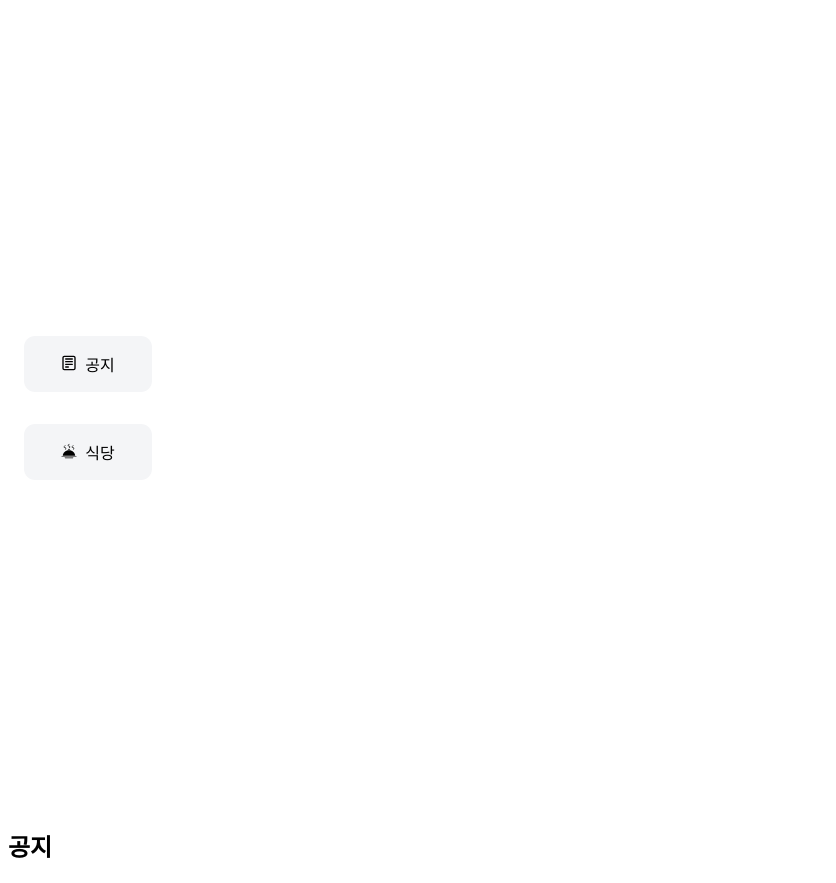
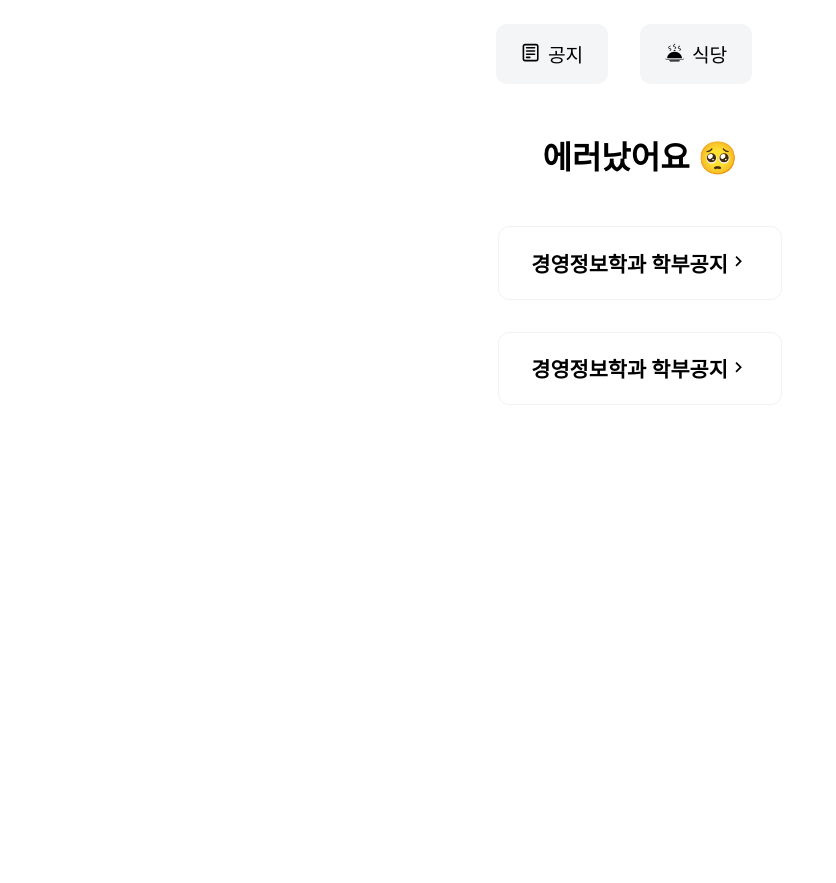
Before and after one commit to CBNU-CMI/Crawler-admin, a React (Create React App) app: page /notice in a window 1280 px wide. Shown: the whole page, without its empty margins (0-836 px from the left). After the commit the page ends 800 px from the top, so only its background shows below. Built offline with nearby package versions, Linux system fonts and the light colour scheme.

Commit message:
[#1] feat: modal component 생성, event 등록

```diff
--- /dev/null
+++ b/src/component/ErrorModal.js
@@ -0,0 +1,16 @@
+import React, { Fragment } from "react";
+import {} from "../styles/errorModal.scss";
+
+const ErrorModal = ({ data, close }) => {
+  return (
+    <Fragment>
+      <div className="modal-overlay" onClick={close} />
+      <div className="error-modal">
+        <h1>⚠️에러⚠️</h1>
+        <p>{data}</p>
+      </div>
+    </Fragment>
+  );
+};
+
+export default ErrorModal;
--- a/src/pages/notice.js
+++ b/src/pages/notice.js
@@ -1,11 +1,27 @@
 import React from "react";
 import Navigation from "../component/Navigation";
+import {} from "../styles/notice.scss";
+import { MdKeyboardArrowRight } from "react-icons/md";
 
 const Notice = () => {
   return (
-    <div>
+    <div className="notice">
       <Navigation />
-      <h2>공지</h2>
+      <div className="error">
+        <p>에러났어요 🥺</p>
+        <div className="error-crawler">
+          <p>
+            경영정보학과 학부공지
+            <MdKeyboardArrowRight />
+          </p>
+        </div>
+        <div className="error-crawler">
+          <p>
+            경영정보학과 학부공지
+            <MdKeyboardArrowRight />
+          </p>
+        </div>
+      </div>
     </div>
   );
 };
--- a/src/pages/restaurant.js
+++ b/src/pages/restaurant.js
@@ -1,11 +1,36 @@
-import React from "react";
+import React, { useState } from "react";
 import Navigation from "../component/Navigation";
+import {} from "../styles/restaurant.scss";
+import { MdKeyboardArrowRight } from "react-icons/md";
+import ErrorModal from "../component/ErrorModal";
 
 const Restaurant = () => {
+  const [modalState, setModalState] = useState({ open: false });
+  function openModal() {
+    setModalState({ open: true });
+  }
+  function closeModal() {
+    setModalState({ open: false });
+  }
   return (
-    <div>
+    <div className="restaurant">
       <Navigation />
-      <h2>식당</h2>
+      <div className="error">
+        <p>에러났어요 🥺</p>
+        <div className="error-crawler" onClick={openModal}>
+          <p>
+            양진재
+            <MdKeyboardArrowRight />
+          </p>
+        </div>
+        <div className="error-crawler">
+          <p>
+            양성재
+            <MdKeyboardArrowRight />
+          </p>
+        </div>
+      </div>
+      {modalState.open ? <ErrorModal data="양진재" close={closeModal} /> : ""}
     </div>
   );
 };
--- /dev/null
+++ b/src/styles/errorModal.scss
@@ -0,0 +1,25 @@
+.modal-overlay {
+  position: fixed;
+  top: 0;
+  left: 0;
+  bottom: 0;
+  right: 0;
+  background-color: rgba(0, 0, 0, 0.1);
+}
+
+.error-modal {
+  position: fixed;
+  top: 50%;
+  left: 50%;
+  width: 50rem;
+  height: 50rem;
+  transform: translate(-50%, -50%);
+  background-color: white;
+  h1 {
+    font-weight: bold;
+    text-align: center;
+  }
+  p {
+    padding: 1rem;
+  }
+}
--- a/src/styles/navigation.scss
+++ b/src/styles/navigation.scss
@@ -1,17 +1,18 @@
 .navigation {
   display: flex;
-  flex-direction: column;
-  justify-content: center;
-  height: 100vh;
-  width: 10rem;
+  margin: 0 auto;
+  width: 20rem;
 
   .notice,
   .restaurant {
+    font-size: 1.2rem;
+
     background-color: #f4f5f7;
     margin: 1rem;
     padding: 1rem;
     border-radius: 0.7rem;
     text-align: center;
     cursor: pointer;
+    width: 5rem;
   }
 }
--- /dev/null
+++ b/src/styles/notice.scss
@@ -0,0 +1,23 @@
+.notice {
+  .error {
+    display: flex;
+    margin: 0 auto;
+    align-items: center;
+    justify-content: center;
+    flex-direction: column;
+    font-size: 2rem;
+    font-weight: bold;
+    .error-crawler {
+      font-size: 1.3rem;
+      border: 1px solid #f0f2f3;
+      border-radius: 0.7rem;
+      padding-left: 2rem;
+      padding-right: 2rem;
+      margin: 1rem;
+      cursor: pointer;
+    }
+    .error-crawler:hover {
+      background-color: #f0f2f3;
+    }
+  }
+}
--- /dev/null
+++ b/src/styles/restaurant.scss
@@ -0,0 +1,23 @@
+.restaurant {
+  .error {
+    display: flex;
+    margin: 0 auto;
+    align-items: center;
+    justify-content: center;
+    flex-direction: column;
+    font-size: 2rem;
+    font-weight: bold;
+    .error-crawler {
+      font-size: 1.3rem;
+      border: 1px solid #f0f2f3;
+      border-radius: 0.7rem;
+      padding-left: 2rem;
+      padding-right: 2rem;
+      margin: 1rem;
+      cursor: pointer;
+    }
+    .error-crawler:hover {
+      background-color: #f0f2f3;
+    }
+  }
+}
```
